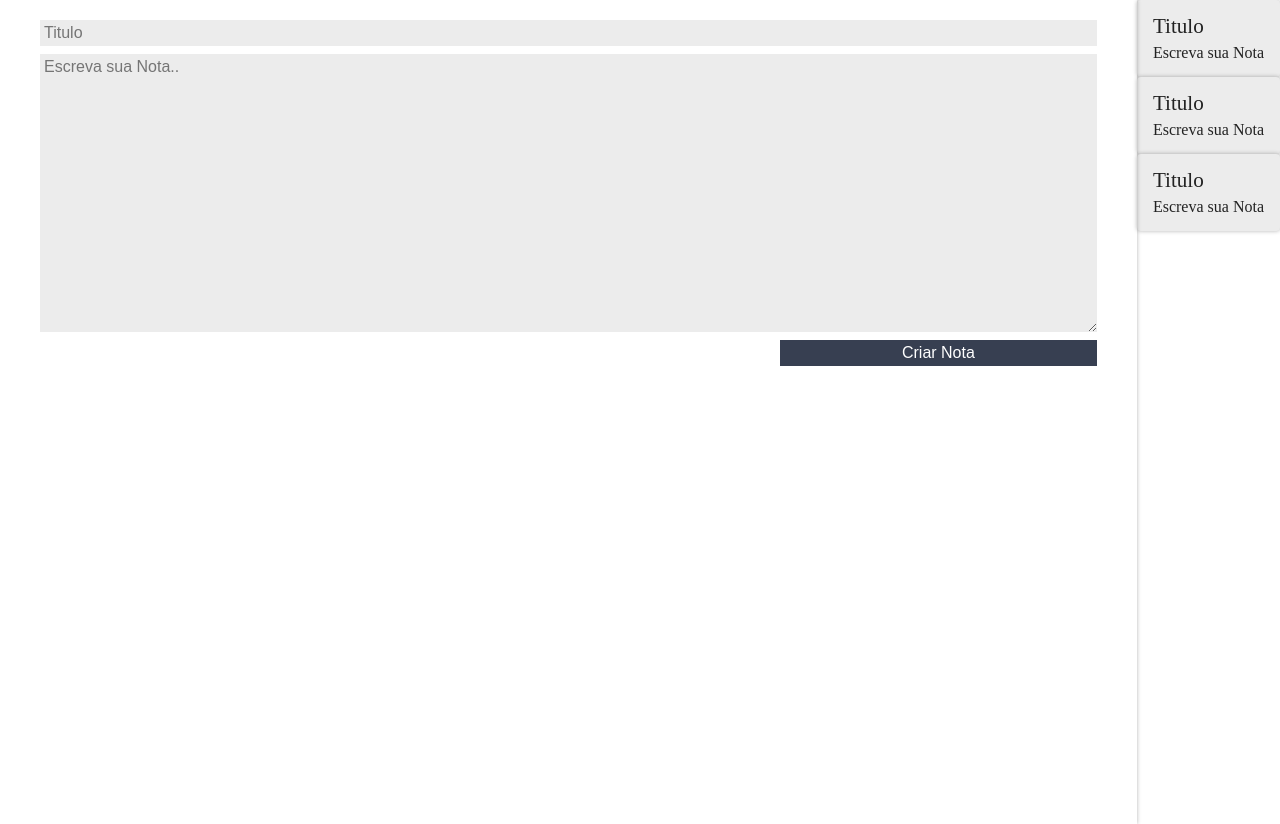
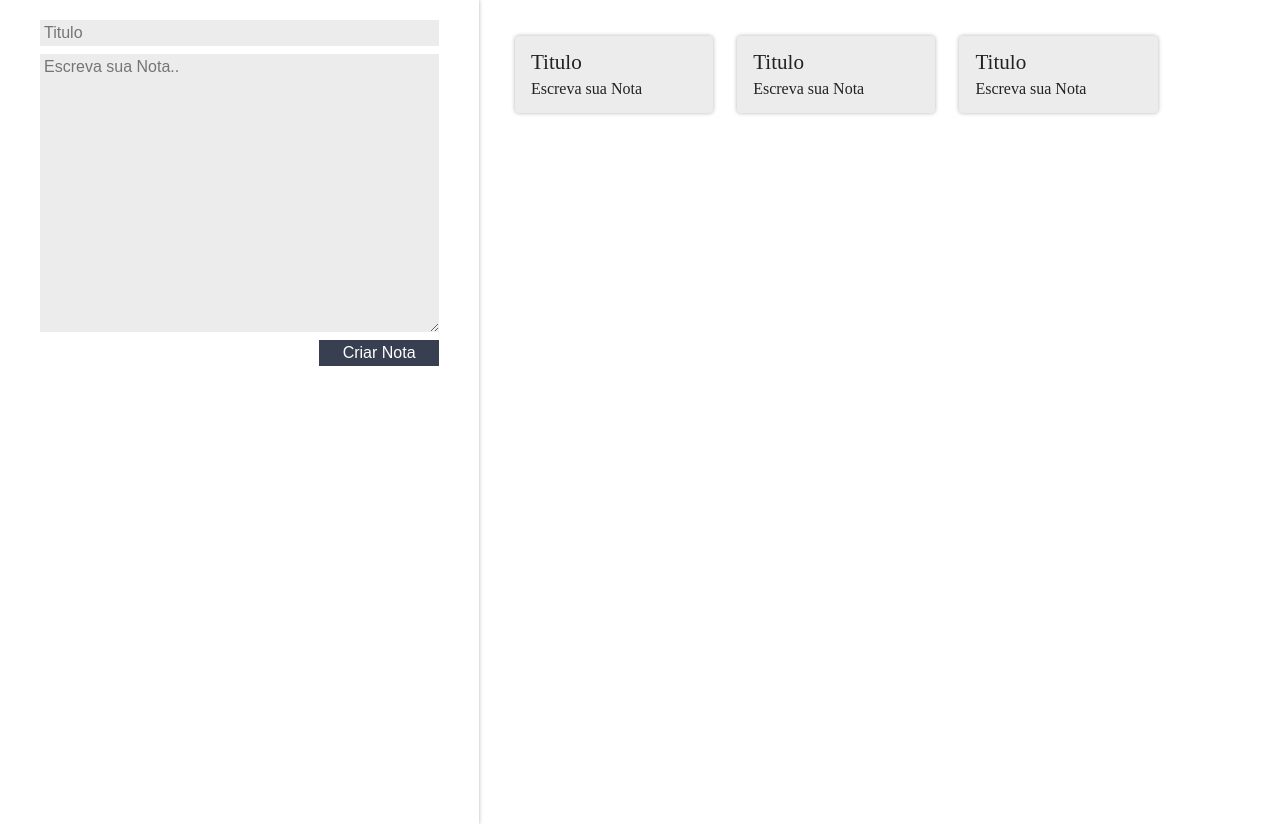
Before and after one commit to limanatalia/react-alura, a React (Create React App) app in the folder ceep/: page / in a window 1280 px wide. Built offline with nearby package versions, Linux system fonts and the light colour scheme.

Commit message:
corrigindo estilos

```diff
--- a/ceep/src/components/ListaDeNotas/ListaDeNotas.jsx
+++ b/ceep/src/components/ListaDeNotas/ListaDeNotas.jsx
@@ -1,6 +1,7 @@
 import React from "react";
 import { Component } from "react";
 import CardNota from "../CardNota";
+import "./estilo.css";
 
 class ListaDeNotas extends Component {
   render() {
--- a/ceep/src/components/ListaDeNotas/estilo.css
+++ b/ceep/src/components/ListaDeNotas/estilo.css
@@ -1,6 +1,16 @@
-.lista-notas{
 
-}
-.lista-notas_item{
-
-}
+.lista-notas {
+    background-color: var(--fundo);
+    flex-grow: 3;
+    display: grid;
+    grid-template-columns: auto auto auto auto auto;
+    list-style-type: none;
+    padding-left: 24px;
+    padding-top: 24px;
+  }
+  .lista-notas_item {
+    margin: 12px;
+    max-width: 240px;
+    max-height: 400px;
+    display: inline;
+  }
```
Also changed, not shown: ceep/src/components/CardNota/estilo.css (+10 -8 lines), ceep/src/components/FormularioCadastro/estilo.css (indentation only).
